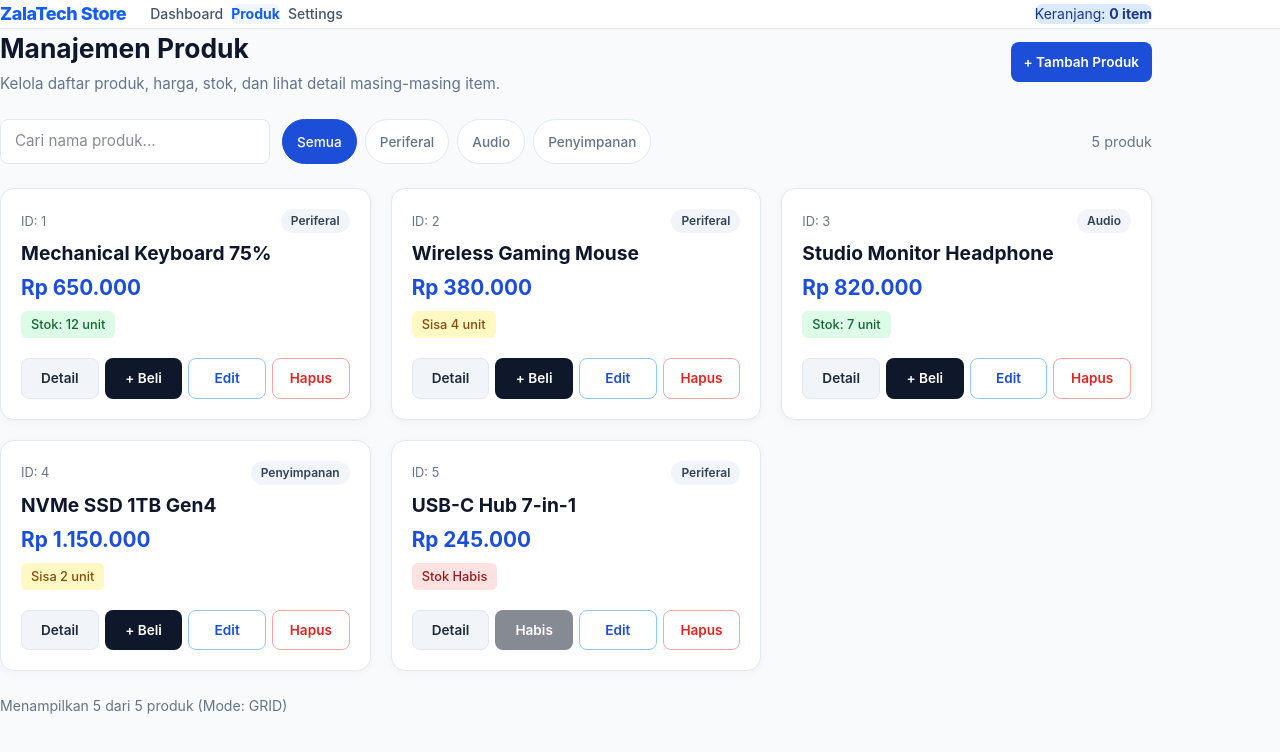
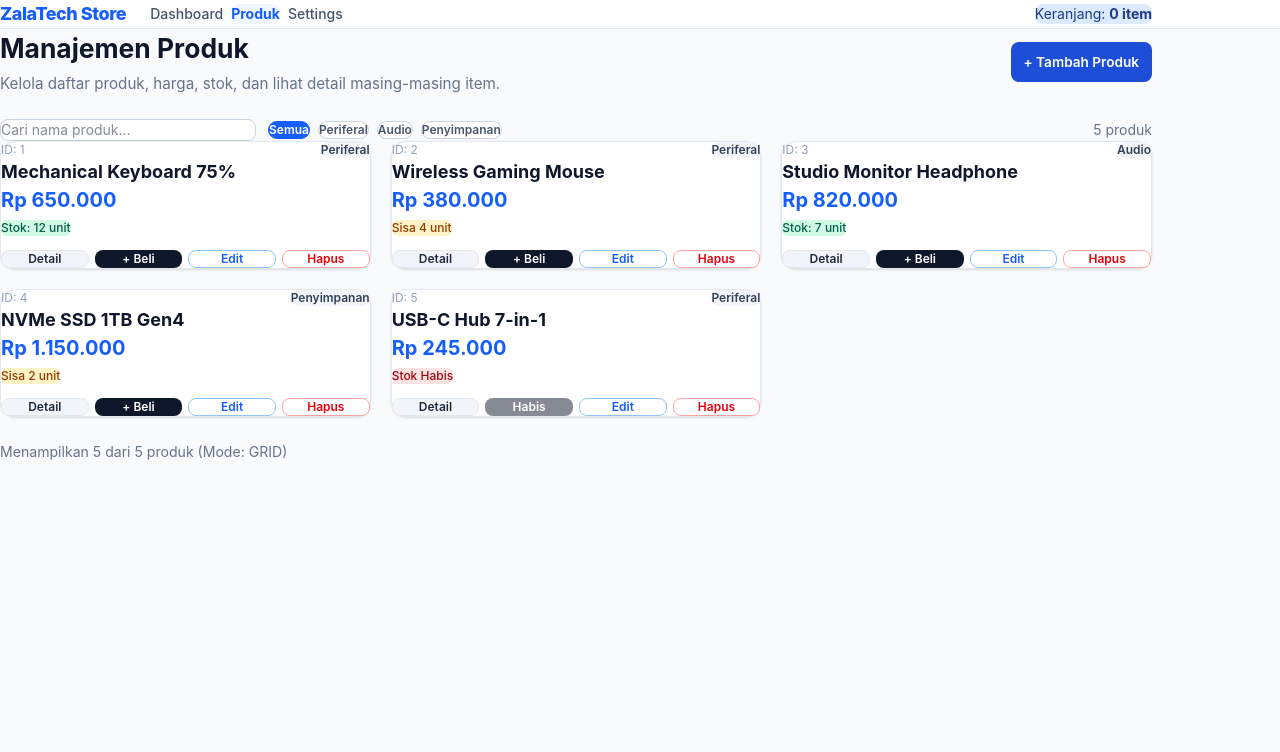
Before and after one commit to Zalaiasach/PemrogramanWeb-Tugas, a React (Vite) app: page /products in a window 1280 px wide. Shown: the top 752 px of the page. Built offline with nearby package versions, Linux system fonts and the light colour scheme.

Commit message:
Menerapkan utility class Tailwind pada FilterBar, ProductCard, dan modal

```diff
--- a/src/components/DeleteConfirmModal.jsx
+++ b/src/components/DeleteConfirmModal.jsx
@@ -1,36 +1,49 @@
 import { formatRupiah } from "../utils/formatCurrency";
+import Button from "./atoms/Button";
 
 export default function DeleteConfirmModal({ product, onCancel, onConfirm }) {
   if (!product) return null;
 
   return (
-    <div className="modal-backdrop" onClick={onCancel}>
-      <div className="modal-box modal-delete" onClick={(e) => e.stopPropagation()}>
-        <button type="button" className="close-btn delete-close" onClick={onCancel}>
+    <div
+      onClick={onCancel}
+      className="fixed inset-0 z-50 flex items-center justify-center bg-slate-900/50 p-4"
+    >
+      <div
+        onClick={(e) => e.stopPropagation()}
+        className="relative w-full max-w-md rounded-2xl bg-white p-6 text-center shadow-xl"
+      >
+        <button
+          type="button"
+          onClick={onCancel}
+          className="absolute top-4 right-5 text-2xl leading-none text-slate-400 hover:text-slate-600"
+        >
           ×
         </button>
 
-        <div className="delete-icon">🗑️</div>
-        <h3>Hapus Produk?</h3>
-        <p className="modal-desc">Produk yang dihapus tidak dapat dikembalikan.</p>
+        <div className="mx-auto mb-3 flex h-12 w-12 items-center justify-center rounded-xl bg-red-100 text-xl">
+          🗑️
+        </div>
+        <h3 className="text-lg font-bold text-slate-900">Hapus Produk?</h3>
+        <p className="mt-1 text-sm text-slate-500">
+          Produk yang dihapus tidak dapat dikembalikan.
+        </p>
 
-        <div className="delete-preview">
-          <span className="product-id">ID: {product.id}</span>
-          <h4>{product.name}</h4>
-          <p className="product-price">{formatRupiah(product.price)}</p>
+        <div className="my-4 rounded-xl border border-slate-200 bg-slate-50 p-4 text-left">
+          <span className="text-xs text-slate-400">ID: {product.id}</span>
+          <h4 className="mt-1 font-bold text-slate-900">{product.name}</h4>
+          <p className="mt-0.5 font-bold text-blue-600">
+            {formatRupiah(product.price)}
+          </p>
         </div>
 
-        <div className="modal-footer">
-          <button type="button" className="btn btn-secondary" onClick={onCancel}>
+        <div className="grid grid-cols-2 gap-2.5">
+          <Button variant="secondary" onClick={onCancel}>
             Batal
-          </button>
-          <button
-            type="button"
-            className="btn btn-danger"
-            onClick={() => onConfirm(product.id)}
-          >
+          </Button>
+          <Button variant="danger" onClick={() => onConfirm(product.id)}>
             Hapus Produk
-          </button>
+          </Button>
         </div>
       </div>
     </div>
--- a/src/components/FilterBar.jsx
+++ b/src/components/FilterBar.jsx
@@ -8,29 +8,36 @@ export default function FilterBar({
   totalFiltered,
 }) {
   return (
-    <section className="filter-section">
-      <div className="filter-controls">
+    <section className="mb-6 flex flex-wrap items-center justify-between gap-4">
+      <div className="flex flex-1 flex-wrap items-center gap-3">
         <input
           type="text"
-          className="search-input"
           placeholder="Cari nama produk..."
           value={searchQuery}
           onChange={(e) => onSearchChange(e.target.value)}
+          className="min-w-64 rounded-lg border border-slate-300 bg-white px-3.5 py-2 text-sm text-slate-900 outline-none focus:border-blue-600 focus:ring-2 focus:ring-blue-100"
         />
-        <div className="category-pills">
-          {CATEGORIES.map((category) => (
+        <div className="flex flex-wrap gap-2">
+          {CATEGORIES.map((category) => {
+            const active = selectedCategory === category;
+            return (
               <button
                 key={category}
                 type="button"
-              className={`pill-btn ${selectedCategory === category ? "active" : ""}`}
                 onClick={() => onCategoryChange(category)}
+                className={`rounded-full border px-3.5 py-1.5 text-xs font-semibold transition ${
+                  active
+                    ? "border-blue-600 bg-blue-600 text-white"
+                    : "border-slate-300 bg-white text-slate-600 hover:bg-slate-100"
+                }`}
               >
                 {category}
               </button>
-          ))}
+            );
+          })}
         </div>
       </div>
-      <span className="product-counter">{totalFiltered} produk</span>
+      <span className="text-sm text-slate-500">{totalFiltered} produk</span>
     </section>
   );
 }
--- a/src/components/ProductCard.jsx
+++ b/src/components/ProductCard.jsx
@@ -1,5 +1,6 @@
 import { Link } from "react-router";
 import { formatRupiah } from "../utils/formatCurrency";
+import Button from "./atoms/Button";
 
 export default function ProductCard({
   product,
@@ -10,22 +11,44 @@ export default function ProductCard({
 }) {
   const isOutOfStock = product.stock === 0;
   const isLowStock = product.stock > 0 && product.stock <= 4;
+  const isList = viewMode === "list";
 
   return (
-    <article className={`product-card ${viewMode === "list" ? "card-list" : ""}`}>
-      <div className="card-body">
-        <div className="card-top">
-          <span className="product-id">ID: {product.id}</span>
-          <span className="category-tag">{product.category}</span>
+    <article
+      className={`rounded-2xl border border-slate-200 bg-white p-5 shadow-sm transition hover:shadow-md ${
+        isList
+          ? "flex flex-col justify-between gap-4 md:flex-row md:items-center"
+          : "flex flex-col justify-between gap-3"
+      }`}
+    >
+      <div
+        className={
+          isList
+            ? "flex flex-1 flex-wrap items-center justify-between gap-4"
+            : "space-y-2"
+        }
+      >
+        <div className="flex items-center justify-between gap-2">
+          <span className="text-xs text-slate-400">ID: {product.id}</span>
+          <span className="rounded-full bg-slate-100 px-2.5 py-0.5 text-xs font-semibold text-slate-700">
+            {product.category}
+          </span>
         </div>
 
-        <h2 className="product-title">{product.name}</h2>
-        <p className="product-price">{formatRupiah(product.price)}</p>
+        <h2 className="text-lg font-bold text-slate-900">{product.name}</h2>
 
-        <div className="stock-row">
+        <p className="text-xl font-bold text-blue-600">
+          {formatRupiah(product.price)}
+        </p>
+
+        <div>
           <span
-            className={`stock-badge ${
-              isOutOfStock ? "stock-empty" : isLowStock ? "stock-low" : "stock-ok"
+            className={`inline-block rounded-md px-2.5 py-1 text-xs font-medium ${
+              isOutOfStock
+                ? "bg-red-100 text-red-800"
+                : isLowStock
+                ? "bg-amber-100 text-amber-800"
+                : "bg-emerald-100 text-emerald-800"
             }`}
           >
             {isOutOfStock
@@ -37,32 +60,39 @@ export default function ProductCard({
         </div>
       </div>
 
-      <div className="card-actions-four">
-        <Link to={`/products/${product.id}`} className="btn btn-detail">
+      <div
+        className={`grid grid-cols-4 gap-1.5 ${
+          isList ? "w-full md:w-auto md:min-w-72" : "mt-2"
+        }`}
+      >
+        <Link
+          to={`/products/${product.id}`}
+          className="inline-flex items-center justify-center rounded-lg border border-slate-200 bg-slate-100 px-2.5 py-2 text-xs font-semibold text-slate-800 transition hover:bg-slate-200"
+        >
           Detail
         </Link>
-        <button
-          type="button"
-          className="btn btn-buy"
+        <Button
+          variant="dark"
           disabled={isOutOfStock}
           onClick={() => onAddToCart(product.id)}
+          className="px-2.5 text-xs"
         >
           {isOutOfStock ? "Habis" : "+ Beli"}
-        </button>
-        <button
-          type="button"
-          className="btn btn-outline-primary"
+        </Button>
+        <Button
+          variant="outlinePrimary"
           onClick={() => onEdit(product)}
+          className="px-2.5 text-xs"
         >
           Edit
-        </button>
-        <button
-          type="button"
-          className="btn btn-outline-danger"
+        </Button>
+        <Button
+          variant="outlineDanger"
           onClick={() => onDelete(product)}
+          className="px-2.5 text-xs"
         >
           Hapus
-        </button>
+        </Button>
       </div>
     </article>
   );
```
Also changed, not shown: src/components/ProductFormModal.jsx (+46 -20 lines). Lines whose indentation alone changed are shown as unchanged.
